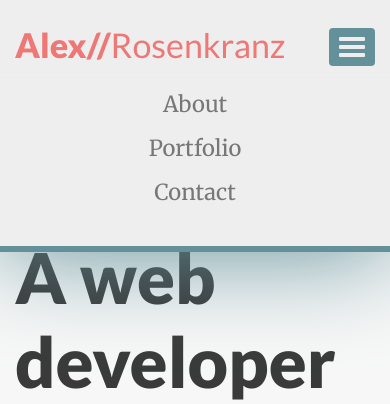
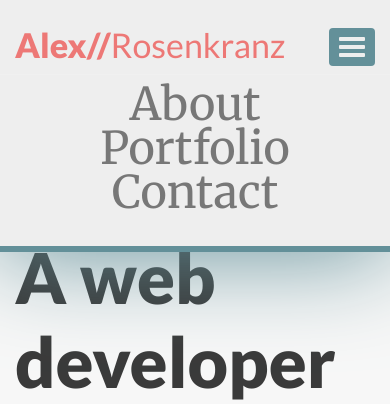
Before and after one commit to alexrosenkranz/Bootstrap-Portolio, a PHP site: page / in a window 390 px wide, after a click on "Toggle navigation". Shown: the top 404 px of the page. Run offline with PHP 8.4, Linux system fonts and the light colour scheme; some libraries are stand-ins or nearby versions.

Commit message:
changed mobile menu

```diff
--- a/assets/css/style.css
+++ b/assets/css/style.css
@@ -289,6 +289,7 @@ footer {
   .navbar-nav>li>a {
     padding-top: 10px;
     padding-bottom: 10px;
+    font-size: 45px;
   }
   .navbar-text {
     float: none;
```
